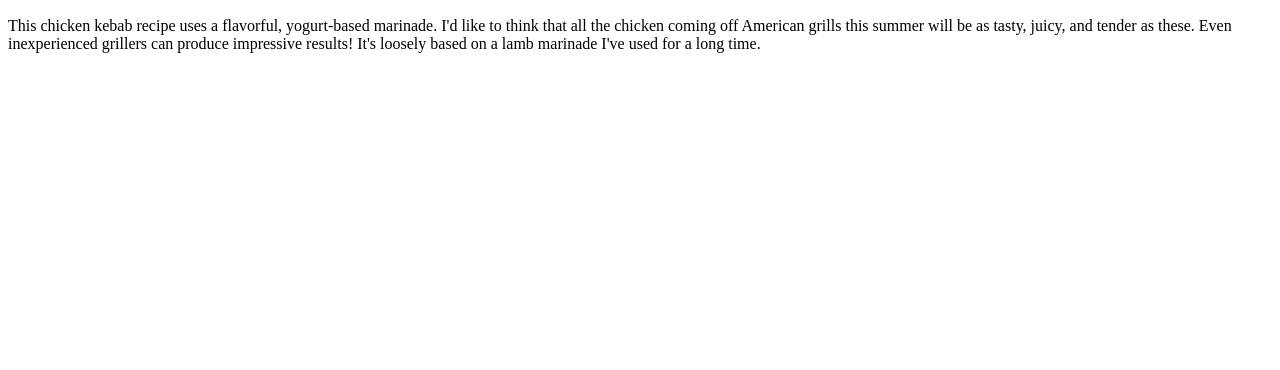
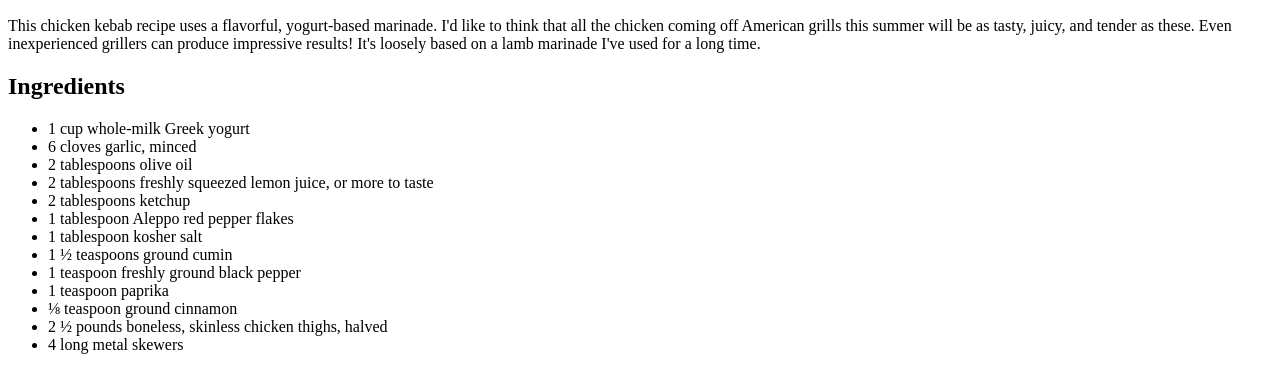
Before and after one commit to Exoking343/odin-recipes, a plain HTML site: page recipes/turkish-kebabs.html in a window 1280 px wide. Shown: the part 468-838 px from the top of the page. Before the commit the page ends 800 px from the top, so only its background shows below. Drawn offline with Linux system fonts and the light colour scheme.

Commit message:
Finishing Chicken Kebab ingredient

```diff
--- a/recipes/turkish-kebabs.html
+++ b/recipes/turkish-kebabs.html
@@ -15,7 +15,24 @@
     <h2>Description</h2>
     <p>This chicken kebab recipe uses a flavorful, yogurt-based marinade. I'd like to think that all the chicken coming
         off American grills this summer will be as tasty, juicy, and tender as these. Even inexperienced grillers can
-        produce impressive results! It's loosely based on a lamb marinade I've used for a long time.</p>
+        produce impressive results! It's loosely based on a lamb marinade I've used for a long time.
+    </p>
+    <h2>Ingredients</h2>
+    <ul>
+        <li>1 cup whole-milk Greek yogurt</li>
+        <li>6 cloves garlic, minced</li>
+        <li>2 tablespoons olive oil</li>
+        <li>2 tablespoons freshly squeezed lemon juice, or more to taste</li>
+        <li>2 tablespoons ketchup</li>
+        <li>1 tablespoon Aleppo red pepper flakes</li>
+        <li>1 tablespoon kosher salt</li>
+        <li>1 ½ teaspoons ground cumin</li>
+        <li>1 teaspoon freshly ground black pepper</li>
+        <li>1 teaspoon paprika</li>
+        <li>⅛ teaspoon ground cinnamon</li>
+        <li>2 ½ pounds boneless, skinless chicken thighs, halved</li>
+        <li>4 long metal skewers</li>
+    </ul>
 
 
 </body>
```
